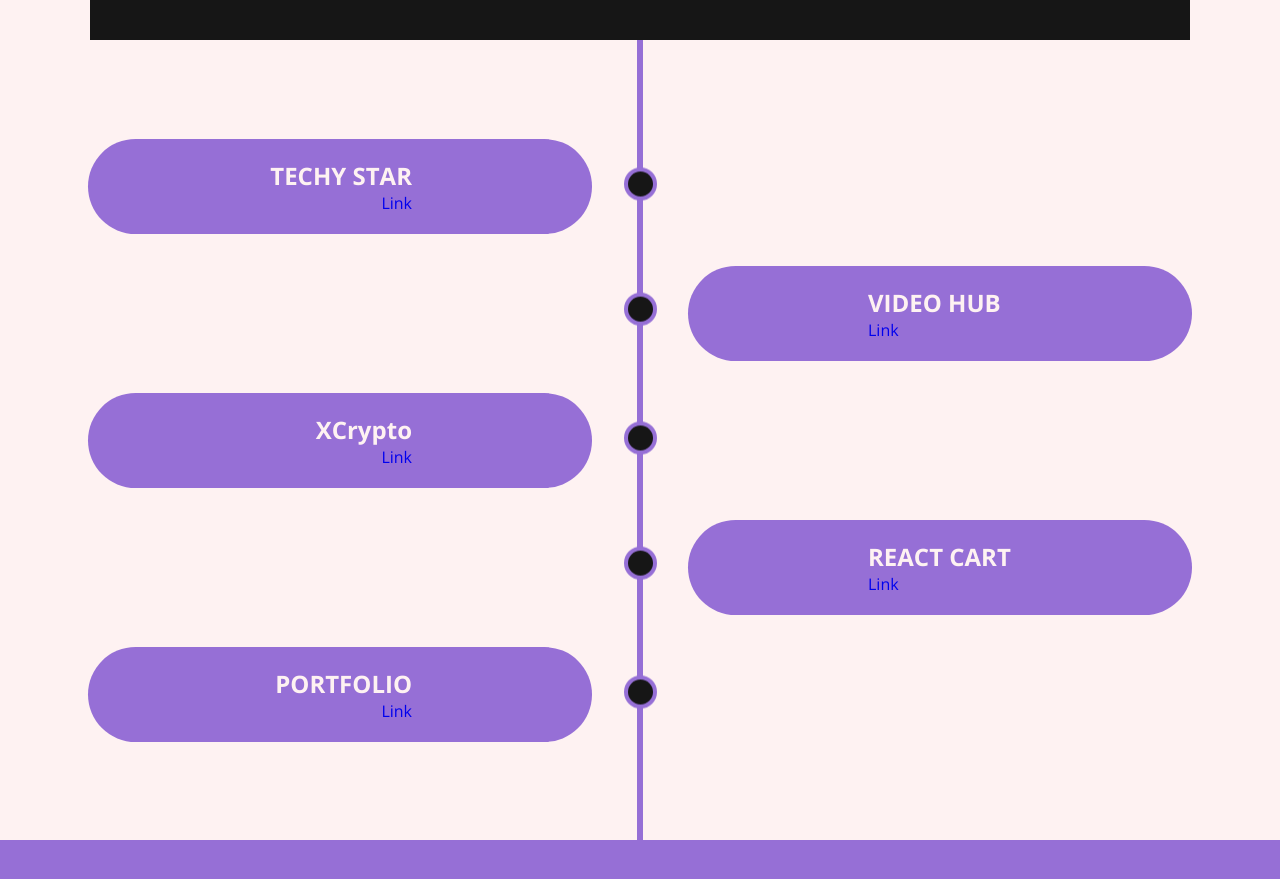
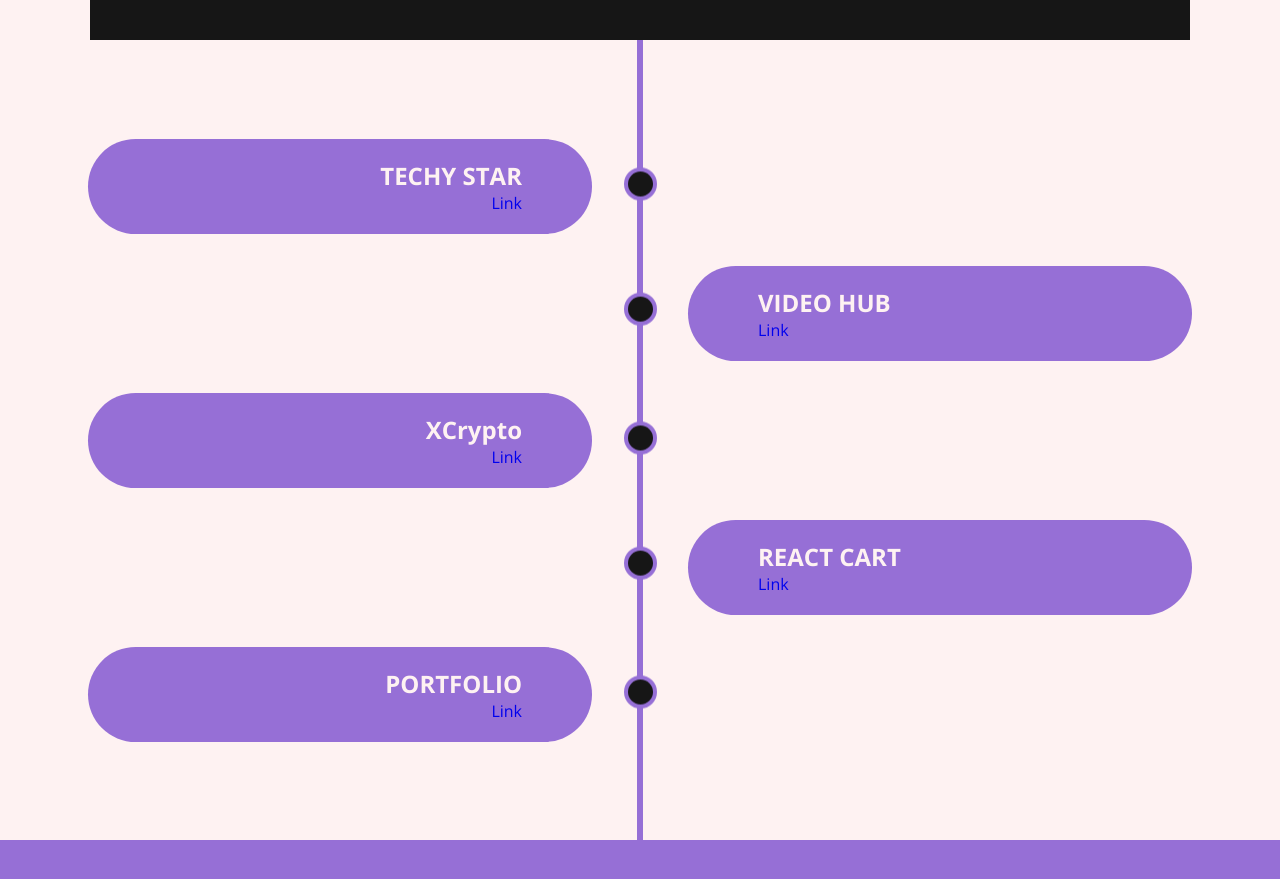
Before and after one commit to souravbarman00/My_profile, a React (Create React App) app: page / in a window 1280 px wide. Shown: the part 1740-2619 px from the top of the page. Built offline with nearby package versions, Linux system fonts and the light colour scheme.

Commit message:
Fourth commit

```diff
--- a/src/styles/timeline.scss
+++ b/src/styles/timeline.scss
@@ -59,7 +59,7 @@
     }
 
     > div {
-      padding: 20px 180px;
+      padding: 20px 70px;
       background-color: $color7;
       color: $color1;
       border-radius: 100px;
```
